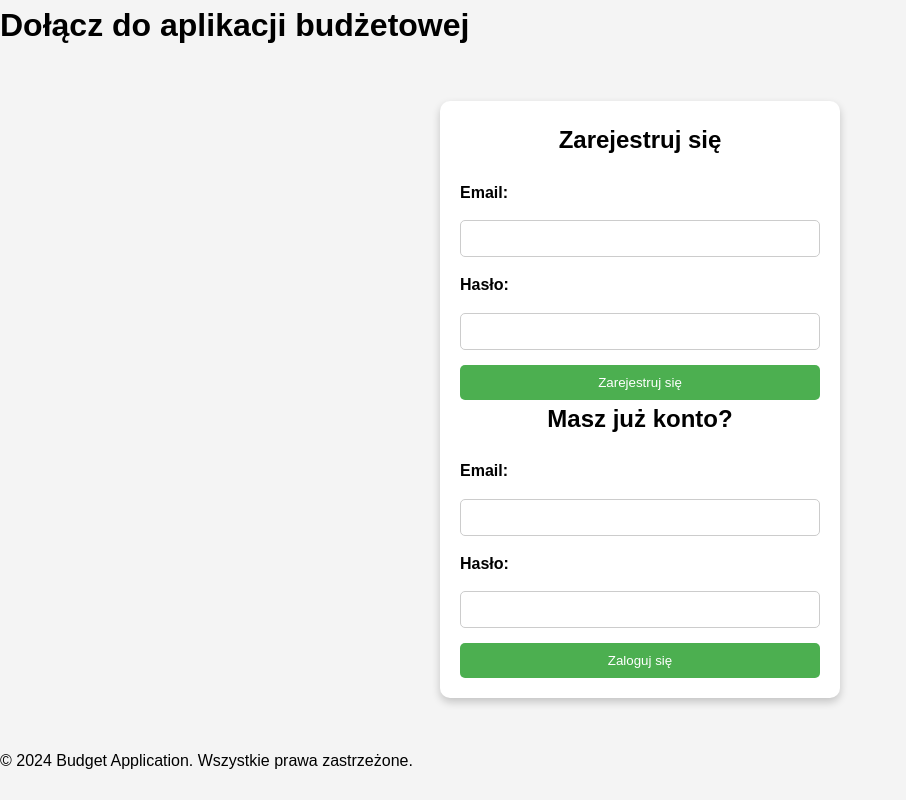
After one commit to Mawv1/Budget-Application, a PHP site: page /register.php in a window 1280 px wide. The commit adds this page. Shown: the whole page, without its empty margins (0-906 px from the left). Run offline with PHP 8.4, Linux system fonts and the light colour scheme.

Commit message:
Changed file extensions from html to php

```diff
--- a/landing_page.html
+++ b/landing_page.php
@@ -6,6 +6,7 @@
     <title>Twoja Aplikacja Budżetowa</title>
     <link rel="stylesheet" href="landing.css">
     <link rel="icon" type="image/x-icon" href="pictures/logo.webp">
+    <script src="scripts/landing.js"></script>
 </head>
 <body>
     <header class="header">
@@ -18,7 +19,7 @@
                 <li><a href="#features">Funkcje</a></li>
                 <li><a href="#benefits">Korzyści</a></li>
                 <li><a href="#testimonials">Opinie</a></li>
-                <li><a href="#signup" class="signup-link">Załóż konto</a></li>
+                <li><a href="#" id="create-account" class="cta-btn">Załóż konto</a></li>
             </ul>
         </nav>
     </header>
--- /dev/null
+++ b/register.css
@@ -0,0 +1,43 @@
+.form-container {
+    max-width: 400px;
+    margin: 50px auto;
+    padding: 20px;
+    background-color: #fff;
+    border-radius: 10px;
+    box-shadow: 0 4px 8px rgba(0, 0, 0, 0.2);
+}
+
+h2 {
+    text-align: center;
+    margin-bottom: 20px;
+}
+
+form {
+    display: flex;
+    flex-direction: column;
+    gap: 15px;
+}
+
+label {
+    font-weight: bold;
+}
+
+input {
+    padding: 10px;
+    border: 1px solid #ccc;
+    border-radius: 5px;
+}
+
+button {
+    padding: 10px;
+    background-color: #4caf50;
+    color: white;
+    border: none;
+    border-radius: 5px;
+    cursor: pointer;
+    transition: background-color 0.3s;
+}
+
+button:hover {
+    background-color: #45a049;
+}
--- /dev/null
+++ b/register.php
@@ -0,0 +1,47 @@
+<!DOCTYPE html>
+<html lang="pl-PL">
+<head>
+    <meta charset="UTF-8">
+    <meta name="viewport" content="width=device-width, initial-scale=1.0">
+    <title>Rejestracja/Logowanie</title>
+    <link rel="stylesheet" href="register.css">
+    <link rel="stylesheet" href="styles/style.css">
+</head>
+<body>
+    <header>
+        <h1>Dołącz do aplikacji budżetowej</h1>
+    </header>
+    <main>
+        <section class="form-container">
+            <h2>Zarejestruj się</h2>
+            <form action="#" method="post">
+                <label for="register-email">Email:</label>
+                <input type="email" id="register-email" name="email" required>
+
+                <label for="register-password">Hasło:</label>
+                <input type="password" id="register-password" name="password" required>
+
+                <button type="submit" class="register-btn">Zarejestruj się</button>
+            </form>
+
+            <h2>Masz już konto?</h2>
+            <form action="#" method="post">
+                <label for="login-email">Email:</label>
+                <input type="email" id="login-email" name="email" required>
+
+                <label for="login-password">Hasło:</label>
+                <input type="password" id="login-password" name="password" required>
+
+                <button type="submit" class="login-btn">Zaloguj się</button>
+            </form>
+        </section>
+    </main>
+    <footer>
+        <p>&copy; 2024 Budget Application. Wszystkie prawa zastrzeżone.</p>
+    </footer>
+</body>
+</html>
+
+
+<!-- Najlepiej formularz logowania przerzucać na php -->
+<!-- A rejestracja - validowanie emaila odrzucać frontendowo (chroni to przed ddos) -->
--- a/slider.js
+++ b/slider.js
@@ -5,7 +5,6 @@ document.addEventListener('DOMContentLoaded', () => {
     const nextButton = document.querySelector('.slider-nav .next');
     let currentIndex = 0;
 
-    // Przykładowe dane dla wykresów
     const chartData = {
         week: {
             labels: ["Pon", "Wt", "Śr", "Czw", "Pt", "Sob", "Nd"],
@@ -21,7 +20,6 @@ document.addEventListener('DOMContentLoaded', () => {
         },
     };
 
-    // Funkcja do tworzenia wykresu
     function createChart(canvasId, labels, dataValues, title) {
         const ctx = document.getElementById(canvasId).getContext("2d");
         new Chart(ctx, {
@@ -48,12 +46,10 @@ document.addEventListener('DOMContentLoaded', () => {
         });
     }
 
-    // Inicjalizacja wykresów na sliderze
     createChart("chart-week", chartData.week.labels, chartData.week.values, "Wydatki Tygodniowe");
     createChart("chart-month", chartData.month.labels, chartData.month.values, "Wydatki Miesięczne");
     createChart("chart-year", chartData.year.labels, chartData.year.values, "Wydatki Roczne");
 
-    // Funkcje slidera
     function updateSlider() {
         slider.style.transform = `translateX(-${currentIndex * 100}%)`;
         prevButton.disabled = currentIndex === 0;
@@ -70,6 +66,5 @@ document.addEventListener('DOMContentLoaded', () => {
         updateSlider();
     });
 
-    // Inicjalizacja pozycji slidera
     updateSlider();
 });
```
Also changed, not shown: landing.js (added, +8 -0 lines), index.php (renamed from index.html), views/analiza_finansowa.php (renamed from views/analiza_finansowa.html), views/budzety.php (renamed from views/budzety.html), views/nagrody.php (renamed from views/nagrody.html), views/nowa_grupa.php (renamed from views/nowa_grupa.html).
